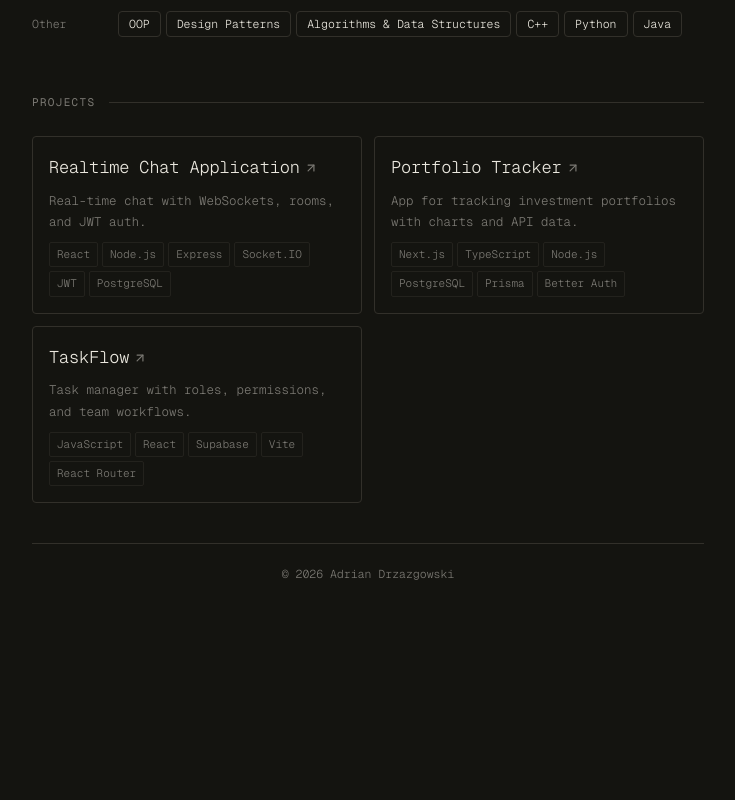
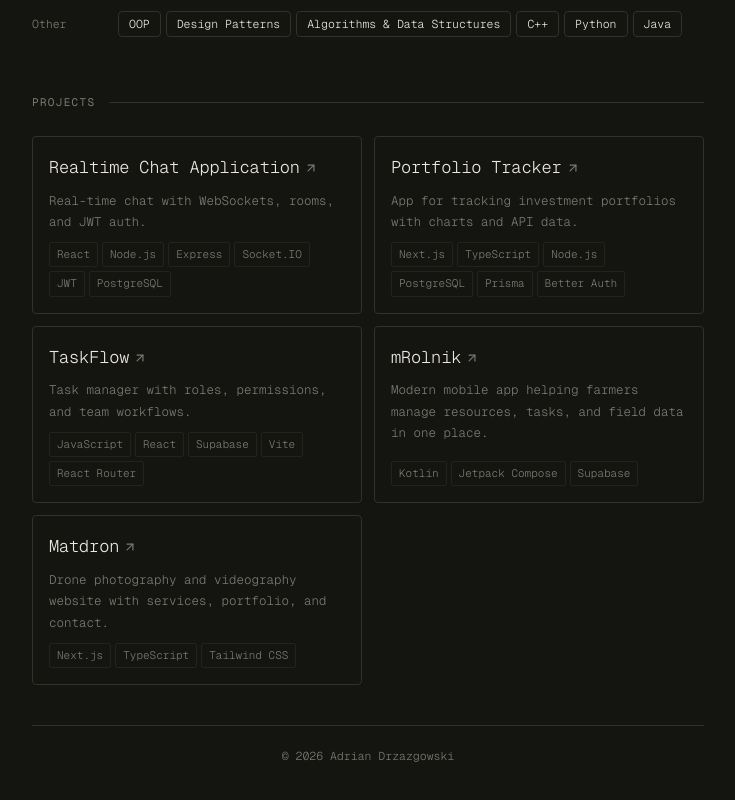
Before and after one commit to iamdrzazgowski/personal-website, a Next.js app: page / in a window 1280 px wide. Shown: the part 825-1625 px from the top of the page, without its empty margins (272-1007 px from the left). Before the commit the page ends 1474 px from the top, so only its background shows below. Built offline with nearby package versions, Linux system fonts and the light colour scheme.

Commit message:
add more projects and fix grid

```diff
--- a/src/components/projects.tsx
+++ b/src/components/projects.tsx
@@ -8,7 +8,7 @@ export default function Projects() {
         <>
             <SectionSeparator label='projects' />
 
-            <div className='grid grid-cols-2 gap-3 max-[420px]:grid-cols-1'>
+            <div className='grid grid-cols-2 gap-3 max-[520px]:grid-cols-1'>
                 {projects.map((project) => (
                     <Link
                         key={project.name}
--- a/src/data/projects.ts
+++ b/src/data/projects.ts
@@ -37,4 +37,18 @@ export const projects: Project[] = [
         tags: ['JavaScript', 'React', 'Supabase', 'Vite', 'React Router'],
         url: 'https://github.com/iamdrzazgowski/taskflow-task-manager',
     },
+    {
+        name: 'mRolnik',
+        description:
+            'Modern mobile app helping farmers manage resources, tasks, and field data in one place.',
+        tags: ['Kotlin', 'Jetpack Compose', 'Supabase'],
+        url: 'https://github.com/iamdrzazgowski/mRolnik',
+    },
+    {
+        name: 'Matdron',
+        description:
+            'Drone photography and videography website with services, portfolio, and contact.',
+        tags: ['Next.js', 'TypeScript', 'Tailwind CSS'],
+        url: 'https://matdron.pl/',
+    },
 ];
```
